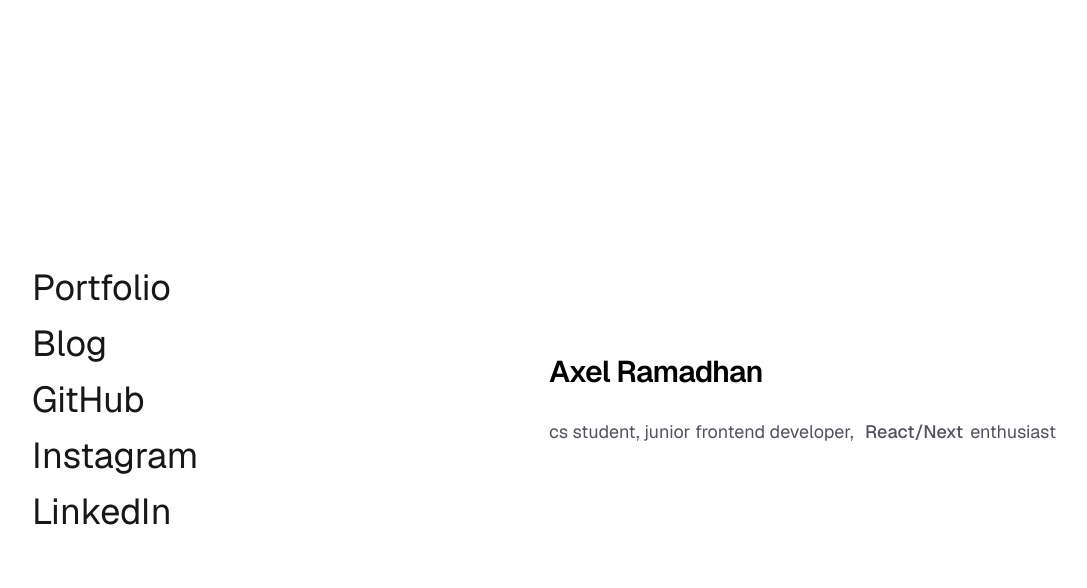
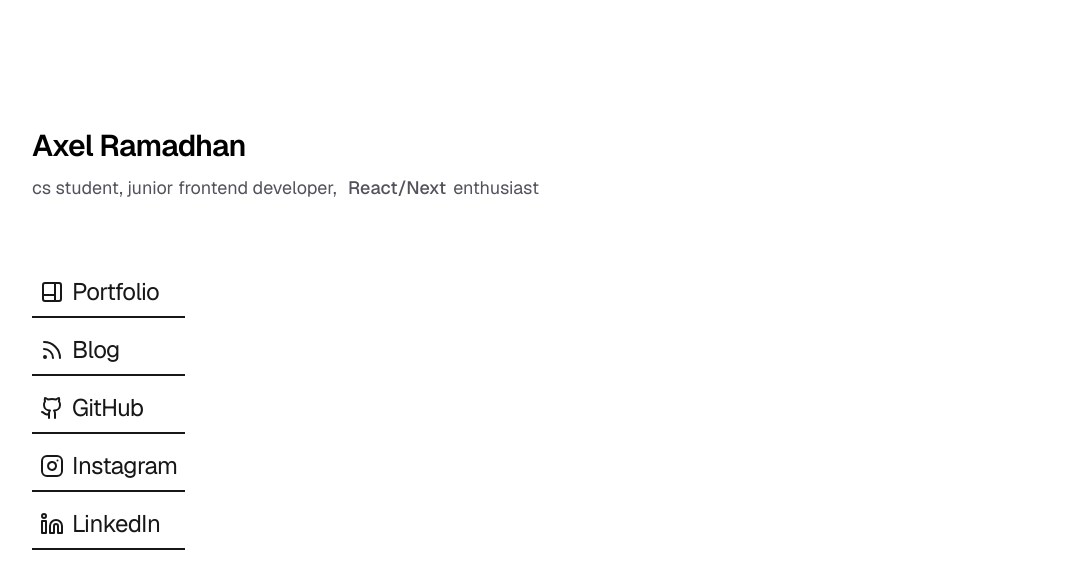
Before and after one commit to axelmychro/axelmychro.github.io, a Next.js app: page / in a window 1280 px wide. Shown: the top 588 px of the page, without its empty margins (96-1183 px from the left). Built offline with nearby package versions, Linux system fonts and the light colour scheme.

Commit message:
chore: style link tree border

```diff
--- a/package.json
+++ b/package.json
@@ -14,6 +14,7 @@
   "dependencies": {
     "@gsap/react": "^2.1.2",
     "gsap": "^3.14.2",
+    "lucide-react": "^0.562.0",
     "next": "16.1.1",
     "react": "19.2.3",
     "react-dom": "19.2.3"
--- a/src/app/MyCard.tsx
+++ b/src/app/MyCard.tsx
@@ -9,12 +9,12 @@
   const maskLabel = "React/Next";
 
   return (
-    <div className="flex flex-col items-center gap-6 text-center sm:items-start sm:text-left">
-      <h1 className="text-3xl font-semibold leading-10 tracking-tight text-black dark:text-zinc-50">
+    <div className="flex flex-col items-center gap-2 text-center sm:items-start sm:text-left">
+      <h1 className="text-3xl font-semibold tracking-tight text-black dark:text-zinc-50">
         {myProfile.author}
       </h1>
 
-      <p className=" text-pretty text-lg leading-8 text-zinc-600 dark:text-zinc-400">
+      <p className="text-pretty text-lg leading-8 text-zinc-600 dark:text-zinc-400">
         {/* You may rewrite the bio below as you wish */}
         cs student, junior frontend developer,{" "}
         <FrameworkRevolver maskLabel={maskLabel} trueLabel={trueLabel} />
--- a/src/app/page.tsx
+++ b/src/app/page.tsx
@@ -1,26 +1,34 @@
 "use client";
+import { icons } from "lucide-react";
 import MyCard from "./MyCard";
 import { linkTree } from "./yourInformation";
 
 export default function Home() {
   return (
     <div className="min-h-screen flex items-center justify-center bg-zinc-100 dark:bg-black">
-      <main className="flex min-h-screen w-full max-w-6xl not-lg:flex-col items-center justify-between py-32 sm:px-16 bg-white dark:bg-zinc-900">
-        <MyCard />
-        <div className="space-y-4 lg:order-first">
-          {linkTree.map((item) => (
+      <main className="flex min-h-screen w-full max-w-6xl flex-col gap-16 py-32 sm:px-16 bg-white dark:bg-zinc-900 sm:mx-8">
+        <div className=" lg:order-last flex not-sm:justify-center">
+          <div className="flex flex-col gap-2">
+            {linkTree.map((item) => {
+              const Icon = item.icon ? icons[item.icon] : null;
+              return (
                 <a
-              className="text-4xl block"
+                  className="text-2xl flex items-center gap-2 tracking-tight p-2 border-b-2"
                   key={item.link}
                   href={`https://${item.link}`}
                   rel="noopener noreferrer"
                   target="_blank"
-              aria-label={`To new page`}
+                  aria-label={`To new page: ${item.label}`}
                 >
-              {item.title}
+                  {Icon && <Icon className="inline size-6" />}
+                  {item.label}
                 </a>
-          ))}
+              );
+            })}
           </div>
+        </div>
+
+        <MyCard />
       </main>
     </div>
   );
--- a/src/app/yourInformation.ts
+++ b/src/app/yourInformation.ts
@@ -8,23 +8,28 @@
 export const linkTree: LinkTree[] = [
   {
     link: "www.axelmychro.my.id",
-    title: "Portfolio",
+    label: "Portfolio",
+    icon: "PanelsRightBottom",
   },
   {
     link: "www.wanderer.my.id",
-    title: "Blog",
+    label: "Blog",
+    icon: "Rss",
   },
   {
     link: "github.com/axelmychro",
-    title: "GitHub",
+    label: "GitHub",
+    icon: "Github",
   },
   {
     link: "instagram.com/axelmychro",
-    title: "Instagram",
+    label: "Instagram",
+    icon: "Instagram",
   },
   {
     link: "linkedin.com/in/axelramadhan",
-    title: "LinkedIn",
+    label: "LinkedIn",
+    icon: "Linkedin",
   },
   // {
   //   link: "**.*/**",
@@ -35,7 +40,12 @@
 type MyProfile = {
   author: string;
 };
+
+import type { icons } from "lucide-react";
+
+type IconName = keyof typeof icons;
 type LinkTree = {
   link: string;
-  title: string;
+  label: string;
+  icon?: IconName;
 };
```
Also changed, not shown: 2 other files (tests, documents, lock files or other folders). Lines whose indentation alone changed are shown as unchanged.
